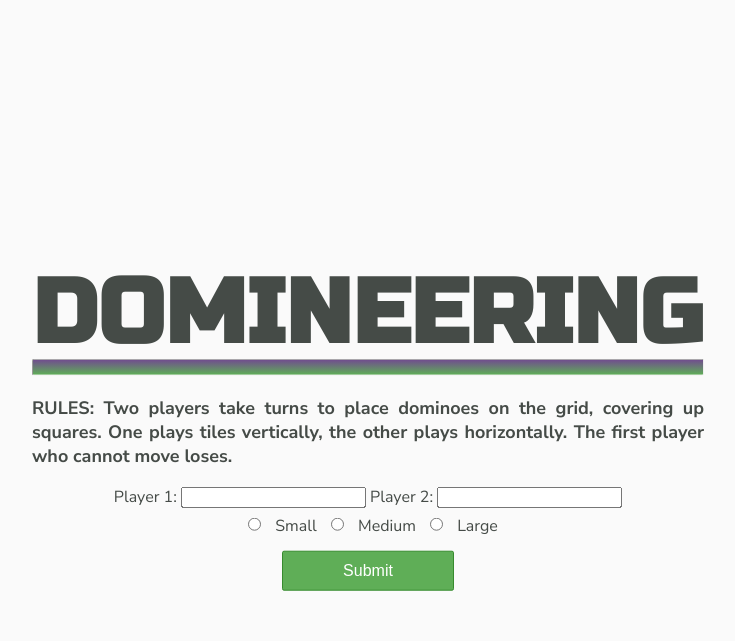
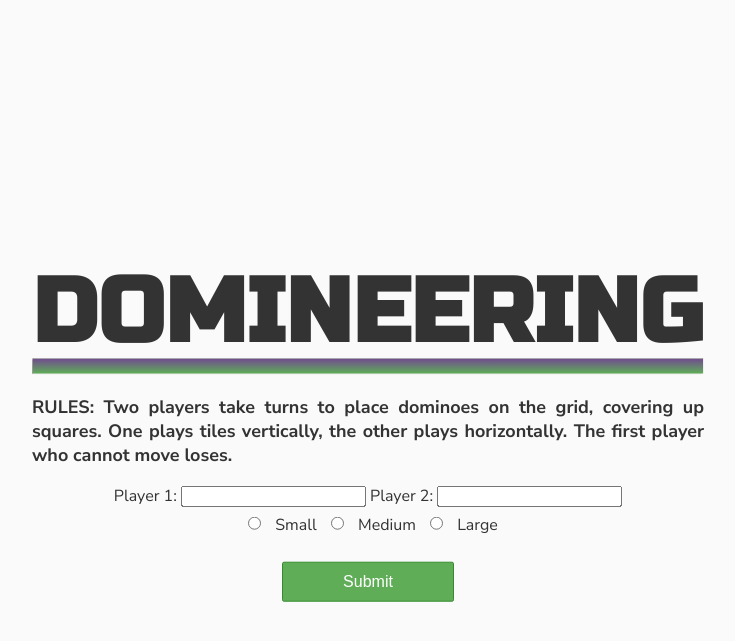
Before and after one commit to MissDavinderKaur/WDI-PROJECT-1, a PHP site: page / in a window 1280 px wide. Shown: the top 641 px of the page, without its empty margins (272-1007 px from the left). Run offline with PHP 8.4, Linux system fonts and the light colour scheme; some libraries are stand-ins or nearby versions.

Commit message:
final styling complete I think

```diff
--- a/css/style.css
+++ b/css/style.css
@@ -1,7 +1,8 @@
 body {
-  background: #FAFAFA;
+  background-color: #FAFAFA;
   font-family: 'Nunito Sans', sans-serif;
   color: #333;
+  text-align: center;
 }
 
 .welcome {
@@ -19,51 +20,11 @@ body {
   text-align: justify;
 }
 
-main{
-  background-color: #fafafa;
-  text-align: center;
-}
-
-h1, p, form, div {
-  color: #454B47;
-}
-
 h1 {
   text-transform: uppercase;
   letter-spacing: 1px;
   font-size: 90px;
   font-family: 'Russo One', sans-serif;
-}
-
-input[type="radio"] {
-  margin: 10px;
-}
-
-#submit, #reset {
-  background: #5FAE57;
-  margin: 10px;
-  padding: 10px 60px;
-  font-size: 16px;
-  border: 1px solid #378B2E;
-  border-radius: 2px;
-  color: #fff;
-}
-
-/*#submit:active, #reset:active {
-transform: translateY(5px);
-}*/
-
-#gameBoard {
-  margin: 0 auto;
-  width: 955px;
-}
-
-#currentPlayer {
-  text-align: center;
-  /* background-color: #E8E8E8; */
-  width: 300px;
-  margin: 25px auto;
-  padding: 10px;
 }
 
 hr {
@@ -74,18 +35,56 @@ hr {
   background-image: linear-gradient(#714C8F, #5FAE57);
 }
 
-#leftPlayer, #rightPlayer {
+input[type="radio"] {
+  margin: 10px;
+}
+
+#submit, #reset {
+  border: 1px solid #378B2E;
+  border-radius: 2px;
+  margin: 10px;
+  padding: 10px 60px;
+  background: #5FAE57;
+  font-size: 16px;
+  color: #fff;
+  display: block;
+  margin: 0px auto;
+}
+
+#gameBoard {
+  margin: 0 auto;
+  justify-content: center;
+}
+
+#currentPlayer {
+  text-align: center;
+  background-color: #DCDCDC;
+  width: 300px;
+  margin: 25px auto;
+  padding: 10px;
+}
+
+#leftPlayer,#rightPlayer {
   text-align: center;
   background-color: #fafafa;
-  width: 200px;
-  height: 400px;
-  float: left;
-  margin: 0px 5px;
+  margin: 0px;
   padding: 20px;
+  display: inline-block;
+  position: absolute;
 }
 
+#leftPlayer{
+  left: 200px;
+}
+
+#rightPlayer{
+  right: 200px;
+}
+
+
 #gameGrid {
-  float: left;
+  display: inline-block;
+  margin-bottom: 20px;
 }
 
 ul {
@@ -108,21 +107,5 @@ li {
   padding: 0px;
 }
 
-/*#playerAname {
-background: #5FAE57;
-padding: 10px;
-border: 0;
-color: #fff;
-}
-
-
-
-#playerBname {
-background: #9173AA;
-padding: 10px;
-border: 0;
-color: #fff;
-}*/
-
 .Aplayed { background-color: #714C8F; }
 .Bplayed { background-color: #5FAE57; }
--- a/index.html
+++ b/index.html
@@ -25,7 +25,7 @@
         <input type="radio" name="gridSize" id="small" value="Small"> Small
         <input type="radio" name="gridSize" id="medium" value="Medium"> Medium
         <input type="radio" name="gridSize" id="large" value="Large"> Large
-        <br>
+        <br> <br>
         <input type="submit" id="submit" name="Submit">
       </form>
     </div>
--- a/js/app.js
+++ b/js/app.js
@@ -15,14 +15,9 @@ function Domineering (base) {
 Domineering.resetGame = function(e) {
   e.preventDefault();
   $('#gameBoard').empty();
+  $('#reset').remove();
   $('.welcome').show();
   $('#userInputForm').show();
-  // $('#currentPlayer').remove();
-  // $('#reset').remove();
-  // $('#leftPlayer').remove();
-  // $('#gameGrid').remove();
-  // $('#rightPlayer').remove();
-  // $('#userInputForm').show();
 };
 
 
@@ -166,10 +161,6 @@ Domineering.addButtonFunctionality = function() {
 
 //Based on the user input the GUI is generated
 Domineering.createBoard = function () {
-  $('#body').append('<div id="gameBoard"></div>');
-  // $('#gameBoard').css('width', ((50 * this.base) + 600));
-  // $('#gameBoard').css('height', ((50 * this.base) + 200));
-
   $('#gameBoard').append('<h1>Domineering<h1>');
   $('#gameBoard').append('<hr>');
   $('#gameBoard').find('hr').css('width', '670px');
@@ -180,10 +171,10 @@ Domineering.createBoard = function () {
   $('#leftPlayer').append('<br> <br> <img src="images/PlayerAtile.png" alt="PlayerAtile">');
   $('#leftPlayer').append('<br> <br> <p id="availableMovesA"> Available Moves: ' + (this.base * (this.base-1)) + '</p>');
 
-  $('#rightPlayer').css('width',200);
-  $('#leftPlayer').css('height',(50 * (this.base-1)));
+  $('#leftPlayer').css('width',200);
+  // $('#leftPlayer').css('height',(25 * this.base));
+  $('#gameBoard').append('<div id="gameGrid"></div>');
 
-  $('#gameBoard').append('<div id="gameGrid"></div>');
   $('#gameGrid').append('<ul></ul>');
   for (var i = 0; i < (this.base * this.base); i++) {
     var $square = $('<li></li>');
@@ -197,11 +188,14 @@ Domineering.createBoard = function () {
   $('#rightPlayer').append('<br> <br> <img src="images/PlayerBtile.png" alt="PlayerBtile">');
   $('#rightPlayer').append('<br> <br> <p id="availableMovesB"> Available Moves: calculating... </p>');
   $('#rightPlayer').css('width',200);
-  $('#rightPlayer').css('height',(50 * (this.base-1)));
+  // $('#rightPlayer').css('height',(25 * this.base));
+
+  $('#gameBoard').css('width',1050);
+  $('#gameBoard').css('height',850);
 
   $('#gameBoard').append('<button type="button" id="reset">Reset</button>');
   $('#reset').css('clear', 'both');
-  $('#reset').on('click', Domineering.resetGame);
+  $('#gameBoard').on('click', '#reset', Domineering.resetGame);
 
   Domineering.addButtonFunctionality.call(game);
 };
```
Also changed, not shown: images/PlayerAtile.png, images/PlayerBtile.png.
